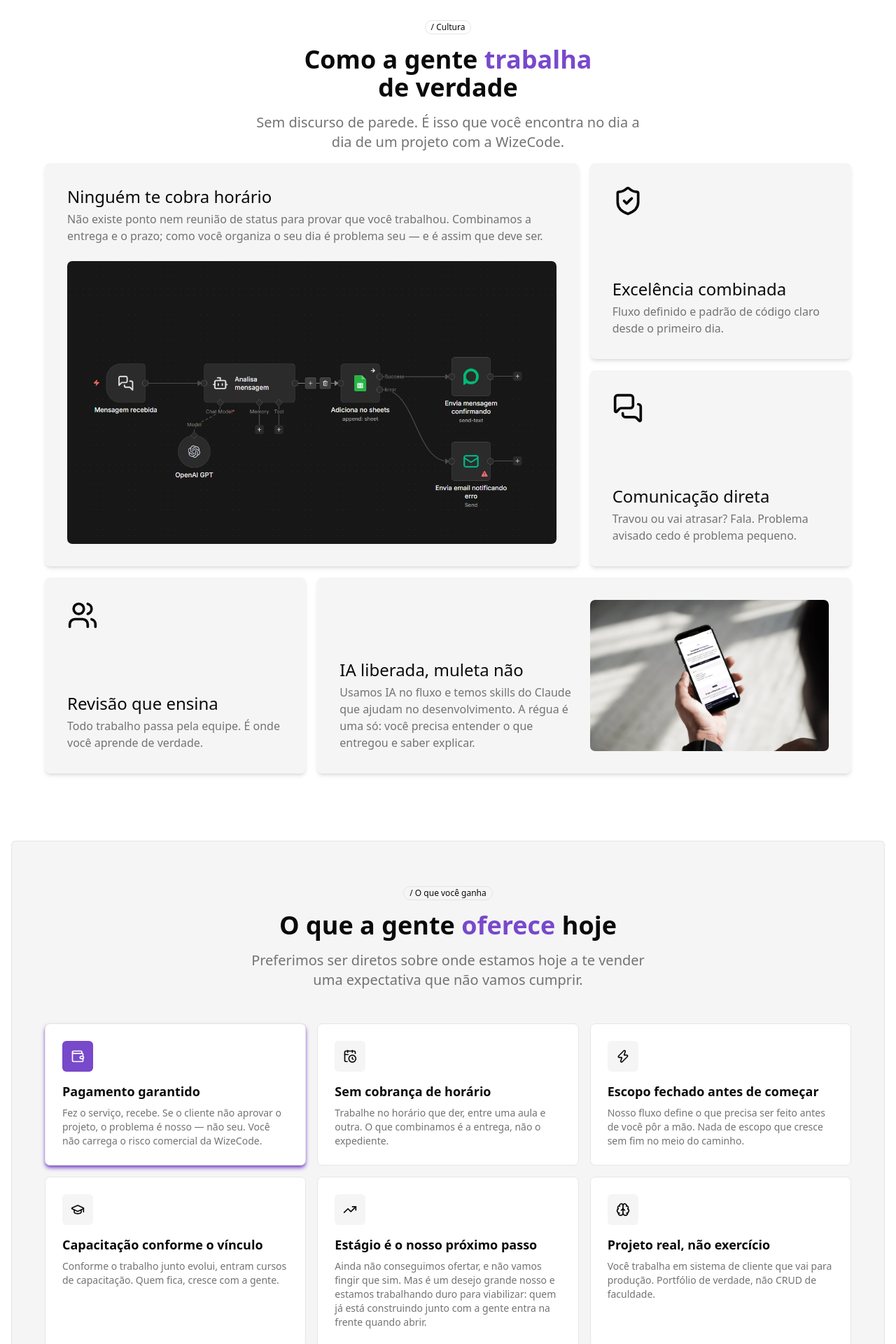
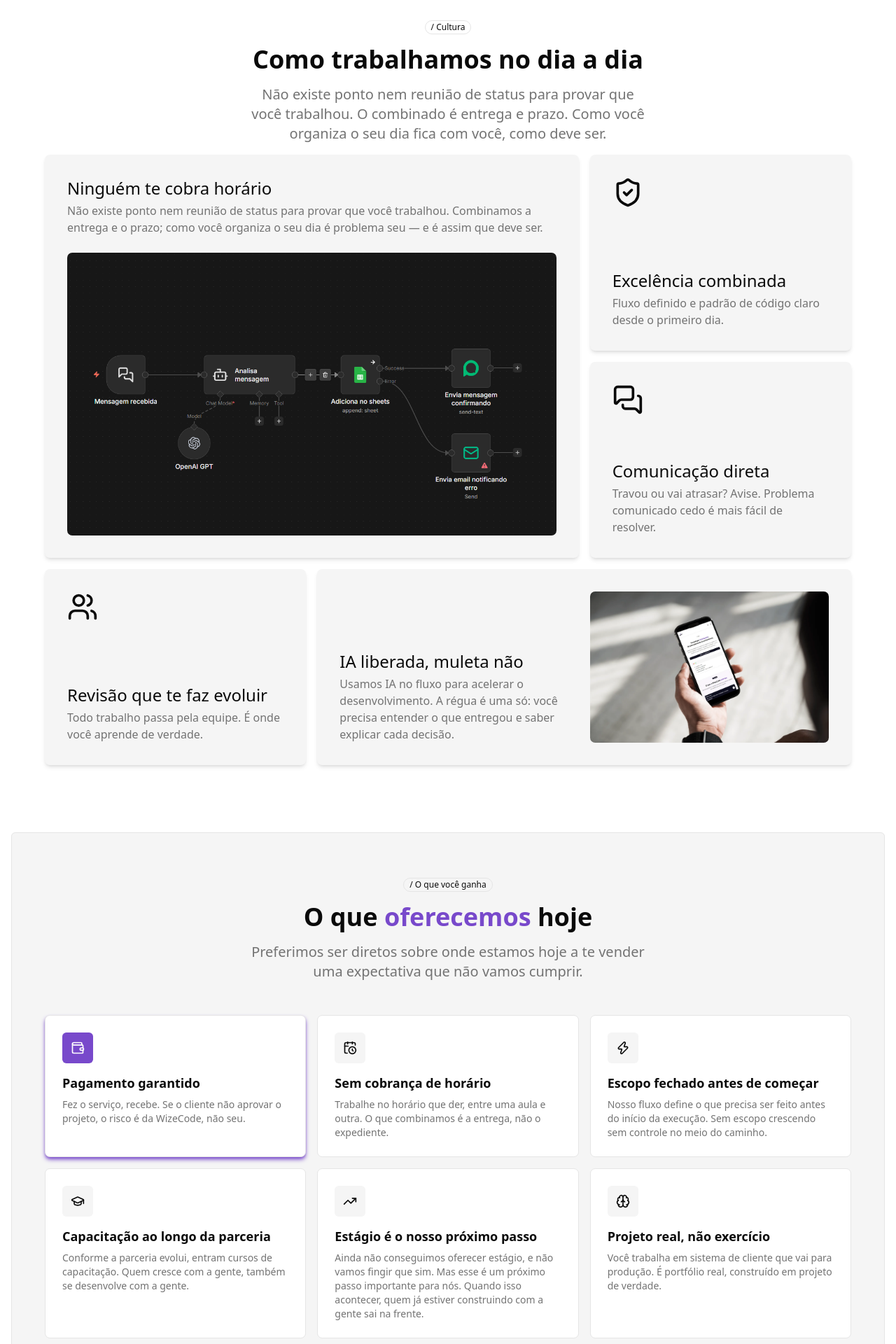
Before and after one commit to WizeCode/WC-Institucional, a Next.js app: page /trabalhe-conosco in a window 1280 px wide. Shown: the part 880-2800 px from the top of the page at 70% size. Built offline with nearby package versions, Linux system fonts and the light colour scheme; a web font is replaced by a local one.

Commit message:
feat: atualiza conteúdo da página "Trabalhe Conosco" para maior clareza e retirada de redundancia.

```diff
--- a/app/trabalhe-conosco/trabalhe-conosco.data.ts
+++ b/app/trabalhe-conosco/trabalhe-conosco.data.ts
@@ -15,9 +15,9 @@ interface SectionHeader {
 export const trabalheConosco = {
     hero: {
         badge: "/ Banco de talentos",
-        title: "Uma renda extra *sem o risco* que todo freela conhece.",
+        title: "Uma forma real de gerar renda com projetos de tecnologia.",
         description:
-            "Você entrega, você recebe — mesmo se o cliente não aprovar o projeto. Sem controle de ponto, 100% remoto e com a equipe revisando seu código para você sair melhor do que entrou.",
+            "Você atua em projetos de desenvolvimento com remuneração por entrega. O trabalho é remoto, sem controle de ponto, e cada etapa passa pela revisão da equipe para garantir qualidade e evolução técnica.",
         image: {
             src: "/images/home/sistemas2.webp",
             alt: "Equipe da WizeCode desenvolvendo um projeto",
@@ -30,12 +30,17 @@ export const trabalheConosco = {
 
     cultura: {
         badge: "/ Cultura",
-        title: "Como a gente *trabalha* de verdade",
+        title: "Como trabalhamos no dia a dia",
+        /* Talvez alterar esse: a descrição da seção ficou muito específica
+           e repete a ideia do primeiro card. Se quiser uma abertura mais institucional,
+           vale usar uma frase mais ampla sobre a cultura de trabalho. */
         description:
-            "Sem discurso de parede. É isso que você encontra no dia a dia de um projeto com a WizeCode.",
+            "Não existe ponto nem reunião de status para provar que você trabalhou. O combinado é entrega e prazo. Como você organiza o seu dia fica com você, como deve ser.",
         items: [
             {
                 title: "Ninguém te cobra horário",
+                /* Talvez alterar esse: aqui a versão está mais agressiva do que o restante da página.
+                   Funciona se essa for a voz da marca, mas pode soar menos institucional. */
                 description:
                     "Não existe ponto nem reunião de status para provar que você trabalhou. Combinamos a entrega e o prazo; como você organiza o seu dia é problema seu — e é assim que deve ser.",
                 image: {
@@ -54,11 +59,11 @@ export const trabalheConosco = {
                 icon: "messagesSquare",
                 title: "Comunicação direta",
                 description:
-                    "Travou ou vai atrasar? Fala. Problema avisado cedo é problema pequeno.",
+                    "Travou ou vai atrasar? Avise. Problema comunicado cedo é mais fácil de resolver.", /* ... Talvez alterar esse */
             },
             {
                 icon: "users",
-                title: "Revisão que ensina",
+                title: "Revisão que te faz evoluir",
                 description:
                     "Todo trabalho passa pela equipe. É onde você aprende de verdade.",
             },
@@ -66,7 +71,7 @@ export const trabalheConosco = {
                 icon: "bot",
                 title: "IA liberada, muleta não",
                 description:
-                    "Usamos IA no fluxo e temos skills do Claude que ajudam no desenvolvimento. A régua é uma só: você precisa entender o que entregou e saber explicar.",
+                    "Usamos IA no fluxo para acelerar o desenvolvimento. A régua é uma só: você precisa entender o que entregou e saber explicar cada decisão.",
                 image: {
                     src: "/images/home/landing-page.webp",
                     alt: "Uso de IA no fluxo de desenvolvimento",
@@ -79,7 +84,7 @@ export const trabalheConosco = {
 
     beneficios: {
         badge: "/ O que você ganha",
-        title: "O que a gente *oferece* hoje",
+        title: "O que *oferecemos* hoje",
         description:
             "Preferimos ser diretos sobre onde estamos hoje a te vender uma expectativa que não vamos cumprir.",
         items: [
@@ -87,7 +92,7 @@ export const trabalheConosco = {
                 icon: "wallet",
                 title: "Pagamento garantido",
                 description:
-                    "Fez o serviço, recebe. Se o cliente não aprovar o projeto, o problema é nosso — não seu. Você não carrega o risco comercial da WizeCode.",
+                    "Fez o serviço, recebe. Se o cliente não aprovar o projeto, o risco é da WizeCode, não seu.",
                 highlight: true,
             },
             {
@@ -100,25 +105,27 @@ export const trabalheConosco = {
                 icon: "zap",
                 title: "Escopo fechado antes de começar",
                 description:
-                    "Nosso fluxo define o que precisa ser feito antes de você pôr a mão. Nada de escopo que cresce sem fim no meio do caminho.",
+                    "Nosso fluxo define o que precisa ser feito antes do início da execução. Sem escopo crescendo sem controle no meio do caminho.",
             },
             {
                 icon: "graduationCap",
-                title: "Capacitação conforme o vínculo",
+                title: "Capacitação ao longo da parceria",
+                /* Talvez alterar esse: a segunda frase repete a primeira em outra forma.
+                   Não está errada, mas perdeu força por redundância. */
                 description:
-                    "Conforme o trabalho junto evolui, entram cursos de capacitação. Quem fica, cresce com a gente.",
+                    "Conforme a parceria evolui, entram cursos de capacitação. Quem cresce com a gente, também se desenvolve com a gente.",
             },
             {
                 icon: "trendingUp",
                 title: "Estágio é o nosso próximo passo",
                 description:
-                    "Ainda não conseguimos ofertar, e não vamos fingir que sim. Mas é um desejo grande nosso e estamos trabalhando duro para viabilizar: quem já está construindo junto com a gente entra na frente quando abrir.",
+                    "Ainda não conseguimos oferecer estágio, e não vamos fingir que sim. Mas esse é um próximo passo importante para nós. Quando isso acontecer, quem já estiver construindo com a gente sai na frente.",
             },
             {
                 icon: "brain",
                 title: "Projeto real, não exercício",
                 description:
-                    "Você trabalha em sistema de cliente que vai para produção. Portfólio de verdade, não CRUD de faculdade.",
+                    "Você trabalha em sistema de cliente que vai para produção. É portfólio real, construído em projeto de verdade.",
             },
         ] satisfies Feature[],
     },
@@ -127,7 +134,7 @@ export const trabalheConosco = {
         badge: "/ Stack",
         title: "Com o que você vai trabalhar",
         description:
-            "A stack dos nossos projetos de desenvolvimento. Não precisa dominar tudo — precisa saber aprender.",
+            "Esta é a stack usada nos nossos projetos de desenvolvimento. Você não precisa dominar tudo, mas precisa saber aprender rápido.",
         groups: [
             {
                 name: "Frontend",
@@ -234,33 +241,35 @@ export const trabalheConosco = {
 
     processo: {
         badge: "/ Processo seletivo",
-        title: "O que acontece *depois* que você se cadastra",
+        title: "O que acontece *depois* do seu cadastro",
         description:
-            "Sem buraco negro: você sabe exatamente em que pé está e o que vem a seguir.",
+            "Nada de processo sem retorno. Você sabe em que etapa está e o que vem a seguir.",
         items: [
             {
                 title: "Você se cadastra",
                 description:
-                    "Preenche o formulário aqui embaixo com seu currículo e um resumo do que você já fez.",
+                    "Você preenche o formulário com seu currículo e um resumo do que já construiu.",
             },
             {
                 title: "Analisamos seu currículo",
                 description:
-                    "A equipe lê o seu perfil. Olhamos o que você construiu, não só onde você estudou.",
+                    "A equipe analisa o seu perfil. A gente olha o que você construiu, não só onde estudou.",
             },
             {
                 title: "Conversamos",
                 description:
-                    "Uma entrevista para nos conhecermos: como você pensa, como você comunica, o que te interessa.",
+                    "Fazemos uma conversa para entender como você pensa, como se comunica e no que quer crescer.",
                 highlight: true,
             },
             {
                 title: "Você entra no banco de talentos",
+                /* Talvez alterar esse: esse bloco estava com título e descrição desalinhados.
+                   Agora ficou coerente com o conteúdo da etapa. */
                 description:
-                    "Aprovado, seu perfil fica em prontidão com a gente. Não é uma pasta esquecida — é a lista que a gente abre quando entra projeto.",
+                    "Se aprovado, seu perfil entra no nosso banco de talentos. Não é uma pasta esquecida, é a base que consultamos quando surge um projeto compatível.",
             },
             {
-                title: "Chamamos quando entra projeto",
+                title: "Chamamos quando surgir um projeto",
                 description:
                     "Surgiu um projeto compatível, entramos em contato e checamos a sua disponibilidade. Você aceita se fizer sentido naquele momento.",
                 highlight: true,
@@ -269,9 +278,11 @@ export const trabalheConosco = {
     },
 
     form: {
-        title: "Bora começar?",
+        title: "Vamos começar?",
+        /* Talvez alterar esse: “Cadastre se” estava incorreto.
+           Troquei por uma construção correta sem usar hífen. */
         description:
-            "Não temos vaga aberta agora — e é justamente por isso que queremos te conhecer antes. Cadastre seu perfil e falamos com você quando surgir um projeto com a sua cara.",
+            "Não temos vaga aberta neste momento, e é justamente por isso que queremos conhecer seu perfil antes. Cadastre seu perfil e falamos com você quando surgir um projeto alinhado ao seu momento.",
     },
 } satisfies {
     hero: {
```
